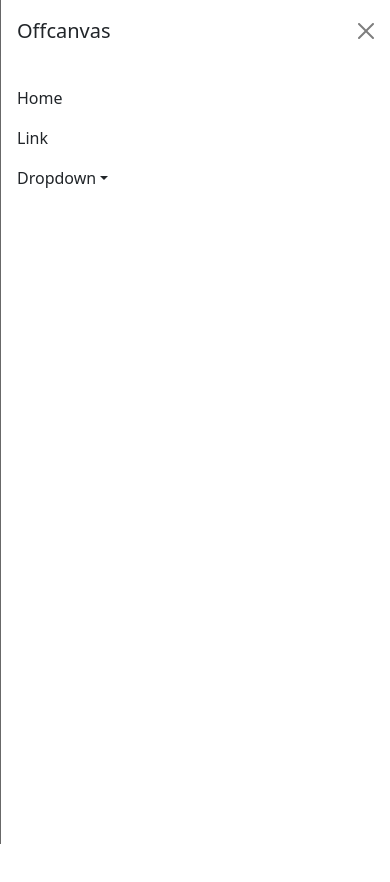
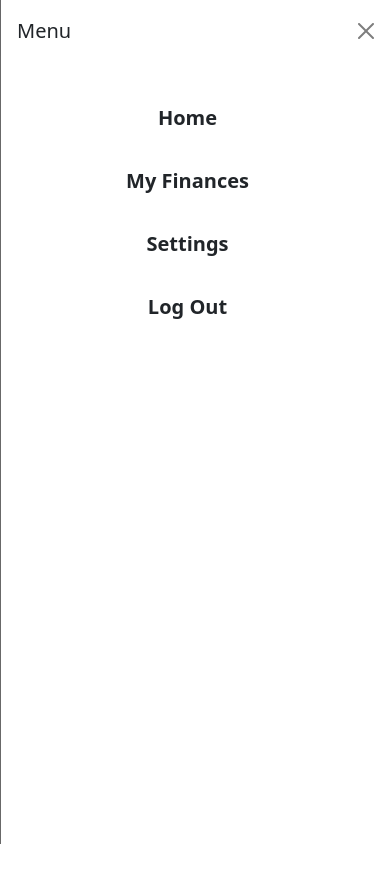
Before and after one commit to JohnArochaDev/Finance-Tracker, a React (Vite) app: page / in a window 390 px wide. Both pictures are taken after a click on the button 350 px from the left and 28 px from the top of the page. Shown: the top 882 px of the page. Built offline with nearby package versions, Linux system fonts and the light colour scheme.

Commit message:
changed hamburger menu

```diff
--- a/src/components/Navbar/index.tsx
+++ b/src/components/Navbar/index.tsx
@@ -1,6 +1,6 @@
 /** @jsxImportSource @emotion/react */
 import React from 'react';
-import { Navbar as BootstrapNavbar, Nav, NavDropdown, Container, Offcanvas } from 'react-bootstrap';
+import { Navbar as BootstrapNavbar, Nav, Container, Offcanvas } from 'react-bootstrap';
 import styles from './styles.ts';
 
 const NavBar: React.FC = () => {
@@ -16,18 +16,14 @@ const NavBar: React.FC = () => {
             placement="end"
           >
             <Offcanvas.Header closeButton>
-              <Offcanvas.Title id="offcanvasNavbarLabel">Offcanvas</Offcanvas.Title>
+              <Offcanvas.Title id="offcanvasNavbarLabel">Menu</Offcanvas.Title>
             </Offcanvas.Header>
             <Offcanvas.Body>
-              <Nav className="justify-content-end flex-grow-1 pe-3">
-                <Nav.Link href="#home">Home</Nav.Link>
-                <Nav.Link href="#link">Link</Nav.Link>
-                <NavDropdown title="Dropdown" id="offcanvasNavbarDropdown">
-                  <NavDropdown.Item href="#action/3.1">Action</NavDropdown.Item>
-                  <NavDropdown.Item href="#action/3.2">Another action</NavDropdown.Item>
-                  <NavDropdown.Divider />
-                  <NavDropdown.Item href="#action/3.3">Something else here</NavDropdown.Item>
-                </NavDropdown>
+              <Nav className="justify-content-center flex-grow-1 pe-3" style={{ textAlign: 'center', fontSize: '20px', fontWeight: 'bold' }}>
+                <Nav.Link href="#home" style={{marginBottom: '2vh', marginTop: '2vh'}}>Home</Nav.Link>
+                <Nav.Link href="#link" style={{marginBottom: '2vh'}}>My Finances</Nav.Link>
+                <Nav.Link href="#link" style={{marginBottom: '2vh'}}>Settings</Nav.Link>
+                <Nav.Link href="#link" style={{marginBottom: '2vh'}}>Log Out</Nav.Link>
               </Nav>
             </Offcanvas.Body>
           </BootstrapNavbar.Offcanvas>
```
